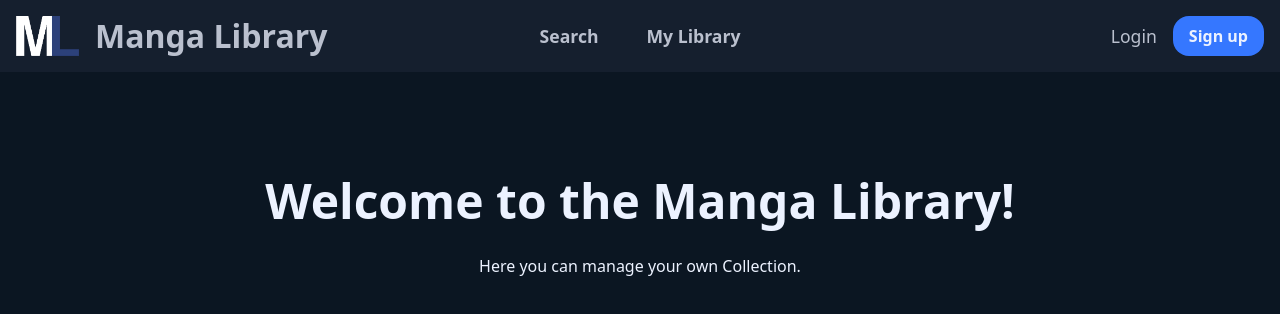
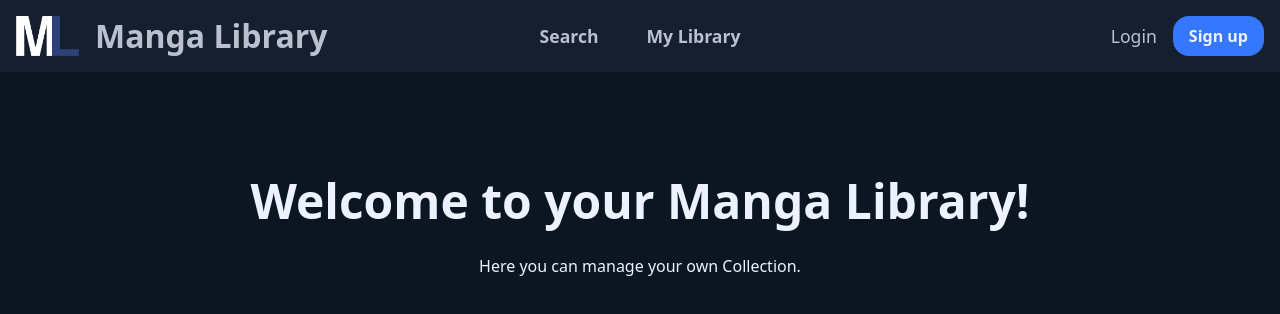
Before and after one commit to miki2017milan/MangaLibrary, a React (Vite) app in the folder MangaLibraryReact/: page /library in a window 1280 px wide. Shown: the top 314 px of the page. Built offline with nearby package versions, Linux system fonts and the light colour scheme.

Commit message:
Chaned /libary wlcome message

```diff
--- a/MangaLibraryReact/src/Pages/Library.tsx
+++ b/MangaLibraryReact/src/Pages/Library.tsx
@@ -1,7 +1,7 @@
 export default function Library() {
     return (
         <>
-            <h1>Welcome to the Manga Library!</h1>
+            <h1>Welcome to your Manga Library!</h1>
             <br />
             <p>Here you can manage your own Collection.</p>
         </>
```
